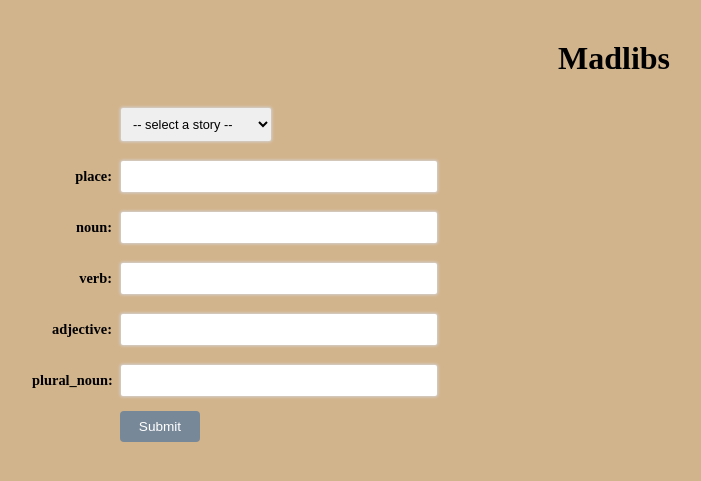
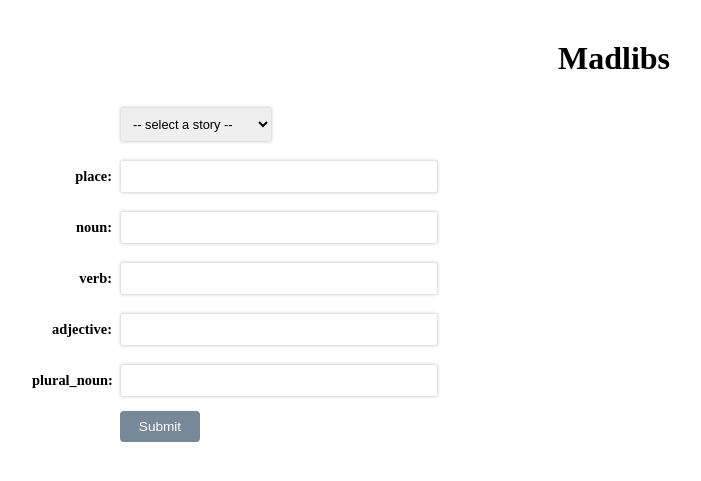
Before and after one commit to upluke/flask-madlibs, a Flask app: page / in a window 1280 px wide. Shown: the top 481 px of the page, without its empty margins (26-727 px from the left). Run offline with Flask 2, Linux system fonts and the light colour scheme.

Commit message:
change bg color

```diff
--- a/static/app.css
+++ b/static/app.css
@@ -1,7 +1,6 @@
 body {
   padding: 0;
   margin: 0;
-  background-color: tan;
 }
 
 h1 {
```
